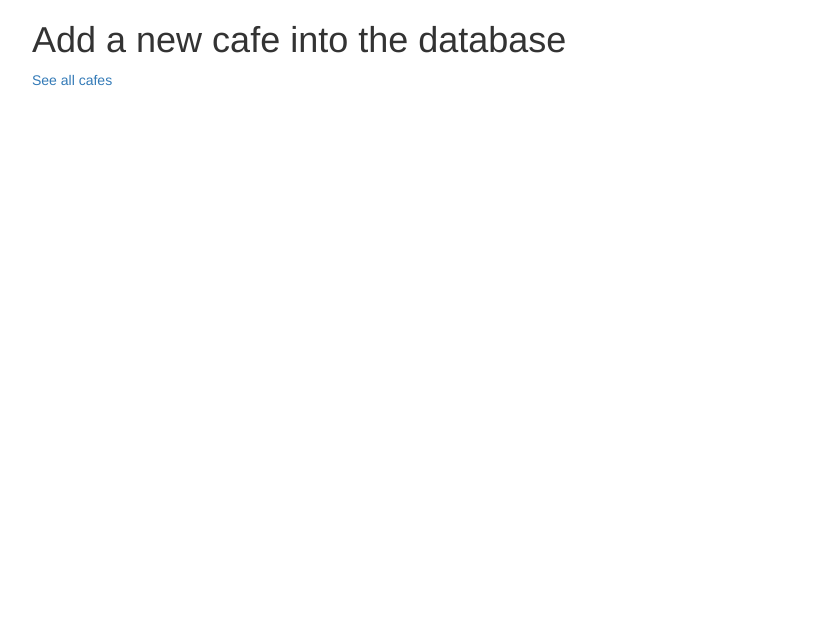
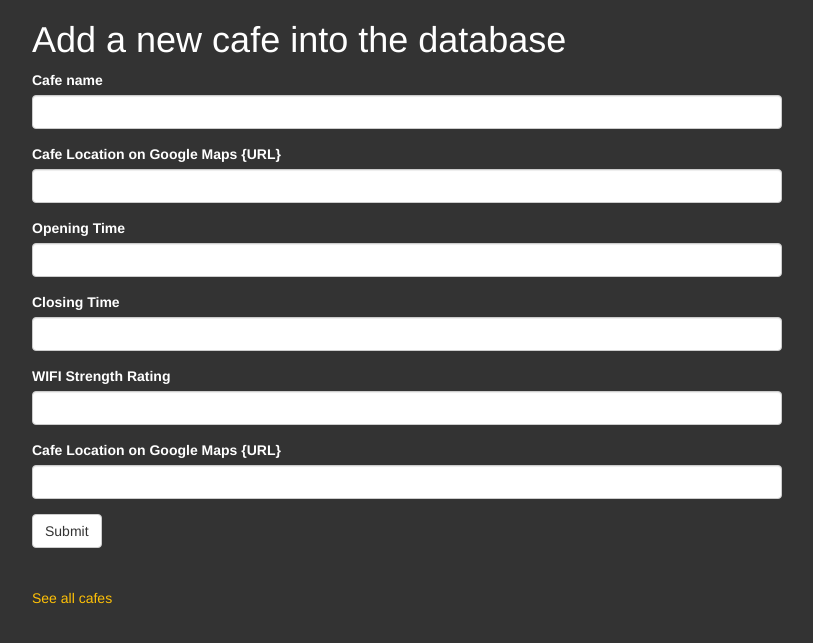
Before and after one commit to Sidakveer/Web_Development, a Flask app: page /add in a window 1280 px wide. Shown: the top 643 px of the page, without its empty margins (38-851 px from the left). Run offline with Flask 2, Linux system fonts and the light colour scheme; some libraries are stand-ins or nearby versions.

Commit message:
update work

```diff
--- a/newCoffeeProject/main.py
+++ b/newCoffeeProject/main.py
@@ -1,7 +1,7 @@
 from flask import Flask, render_template
 from flask_bootstrap import Bootstrap
 from flask_wtf import FlaskForm
-from wtforms import StringField, SubmitField
+from wtforms import StringField, SubmitField, SelectField
 from wtforms.validators import DataRequired
 import csv
 
@@ -12,6 +12,12 @@
 
 class CafeForm(FlaskForm):
     cafe = StringField('Cafe name', validators=[DataRequired()])
+    location = StringField("Cafe Location on Google Maps {URL}", validators=[])
+    opening = StringField("Opening Time", validators=[])
+    closing = StringField("Closing Time", validators=[])
+    coffee = SelectField("Coffee Rating", choices=[1, 2])
+    wifi = StringField("WIFI Strength Rating", validators=[])
+    coffee = StringField("Cafe Location on Google Maps {URL}", validators=[])
     submit = SubmitField('Submit')
 
 # Exercise:
--- a/newCoffeeProject/templates/add.html
+++ b/newCoffeeProject/templates/add.html
@@ -1,6 +1,11 @@
 {% extends 'bootstrap/base.html' %}
+{% import "bootstrap/wtf.html" as wtf %}
+{% block title %}Add A New Cafe{% endblock %}
 
-{% block title %}Add A New Cafe{% endblock %}
+{% block styles %}
+{{ super() }}
+<link rel="stylesheet" href="{{ url_for('static', filename='css/styles.css')  }}">
+{% endblock %}
 
 {% block content %}
 <div class="container">
@@ -8,7 +13,7 @@
     <div class="col-sm-12 col-md-8">
 
       <h1>Add a new cafe into the database</h1>
-
+        {{wtf.quick_form(form)}}
       <!-- This is where your WTForm will go -->
 
 	  <p class="space-above"><a href="#">See all cafes</a></p>
--- a/newCoffeeProject/templates/index.html
+++ b/newCoffeeProject/templates/index.html
@@ -13,7 +13,7 @@
   <p class="lead">Want to work in a cafe but need power and wifi?</p>
   <hr class="my-4">
   <p>You've found the right place! Checkout my collection of cafes with data on power socket availability, wifi speed and coffee quality.</p>
-  <a class="btn btn-warning btn-lg" href="#" role="button">Show Me!</a>
+  <a class="btn btn-warning btn-lg" href="{{ url_for('home') }}" role="button">Show Me!</a>
 </div>
     </div>
 
```
